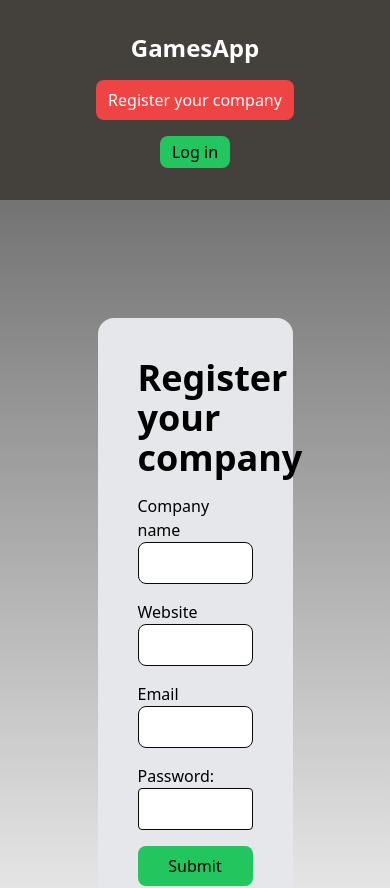
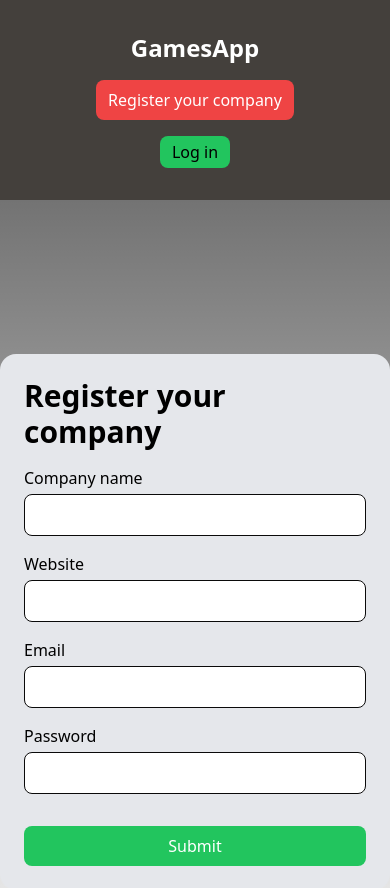
Before and after one commit to Gniewkoss/gry-projekt, a Next.js app: page /company/add-new in a window 390 px wide. Shown: the top 888 px of the page. Built offline with nearby package versions, Linux system fonts and the light colour scheme.

Commit message:
Refactor form styles and add error message display

```diff
--- a/app/company/add-new/page.tsx
+++ b/app/company/add-new/page.tsx
@@ -5,26 +5,39 @@ export default function AddNewCompany() {
     <div className="flex flex-col items-center justify-center h-screen ">
       <form
         action={addCompany}
-        className="flex flex-col gap-4 bg-gray-200 p-10 rounded-2xl w-1/2"
+        className="flex flex-col gap-4 bg-gray-200 p-6 sm:p-10 rounded-2xl w-full sm:w-2/3 md:w-1/2 lg:w-1/3 mx-auto"
       >
-        <h1 className="text-4xl text-black">Register your company</h1>
-        <label>
+        <h1 className="text-3xl sm:text-4xl text-black">
+          Register your company
+        </h1>
+        <label className="flex flex-col">
           Company name
-          <input name="company_name" type="text" className="rounded-lg p-2" />
+          <input
+            name="company_name"
+            type="text"
+            className="rounded-lg p-2 mt-1"
+          />
         </label>
-        <label>
+        <label className="flex flex-col">
           Website
-          <input name="website" type="text" className="rounded-lg p-2" />
+          <input name="website" type="text" className="rounded-lg p-2 mt-1" />
         </label>
-        <label>
+        <label className="flex flex-col">
           Email
-          <input name="email" type="text" className="rounded-lg p-2" />
+          <input name="email" type="text" className="rounded-lg p-2 mt-1" />
         </label>
-        <label>
-          Password:
-          <input name="password" type="password" id="myInput" />
+        <label className="flex flex-col">
+          Password
+          <input
+            name="password"
+            type="password"
+            id="myInput"
+            className="rounded-lg p-2 mt-1"
+          />
         </label>
-        <button className="bg-green-500 rounded-lg p-2">Submit</button>
+        <button className="bg-green-500 text-white rounded-lg p-2 mt-4">
+          Submit
+        </button>
       </form>
     </div>
   );
--- a/app/login/page.tsx
+++ b/app/login/page.tsx
@@ -11,7 +11,6 @@ type LoginResponse = {
 export default function Login() {
   const [errorMsg, setErrorMsg] = useState("");
 
-  // handle submit
   const handleSubmit = async (event: React.FormEvent<HTMLFormElement>) => {
     event.preventDefault();
     console.log("handleSubmit FIRED!");
@@ -22,17 +21,13 @@ export default function Login() {
     console.log("RESPONSE ON PAGE: ", response);
 
     if (response?.login === "FAILED") {
-      // login failed = show error message
       setErrorMsg("Wrong email or password");
     } else {
-      // login successfull - clear error message
       setErrorMsg("");
-      // set local storage variable for company id:
       const companyId = response?.companyId;
 
       localStorage.setItem("companyId", companyId + "");
 
-      // redirect to Add New Game:
       window.location.href = "/game/add-new";
     }
   };
@@ -40,21 +35,29 @@ export default function Login() {
   return (
     <div className="flex flex-col items-center justify-center h-screen ">
       <form
-        //action={loginCompany}
         onSubmit={handleSubmit}
-        className="flex flex-col gap-4 bg-gray-200 p-10 rounded-2xl w-1/2"
+        className="flex flex-col gap-4 bg-gray-200 p-6 sm:p-10 rounded-2xl w-full sm:w-2/3 md:w-1/2 lg:w-1/3 mx-auto"
       >
-        <h1 className="text-4xl text-black">Login</h1>
-        <label>
+        <h1 className="text-3xl sm:text-4xl text-black">Login</h1>
+        <label className="flex flex-col">
           Email
-          <input name="email" type="text" className="rounded-lg p-2" />
+          <input name="email" type="text" className="rounded-lg p-2 mt-1" />
         </label>
-        <label>
-          Password:
-          <input name="password" type="password" id="myInput" />
+        <label className="flex flex-col">
+          Password
+          <input
+            name="password"
+            type="password"
+            id="myInput"
+            className="rounded-lg p-2 mt-1"
+          />
         </label>
-        <button className="bg-green-500 rounded-lg p-2">Submit</button>
-        {errorMsg && <div className="bg-red-500 p-1">{errorMsg}</div>}
+        <button className="bg-green-500 text-white rounded-lg p-2 mt-4">
+          Submit
+        </button>
+        {errorMsg && (
+          <div className="bg-red-500 text-white p-2 rounded-lg">{errorMsg}</div>
+        )}
       </form>
     </div>
   );
```
